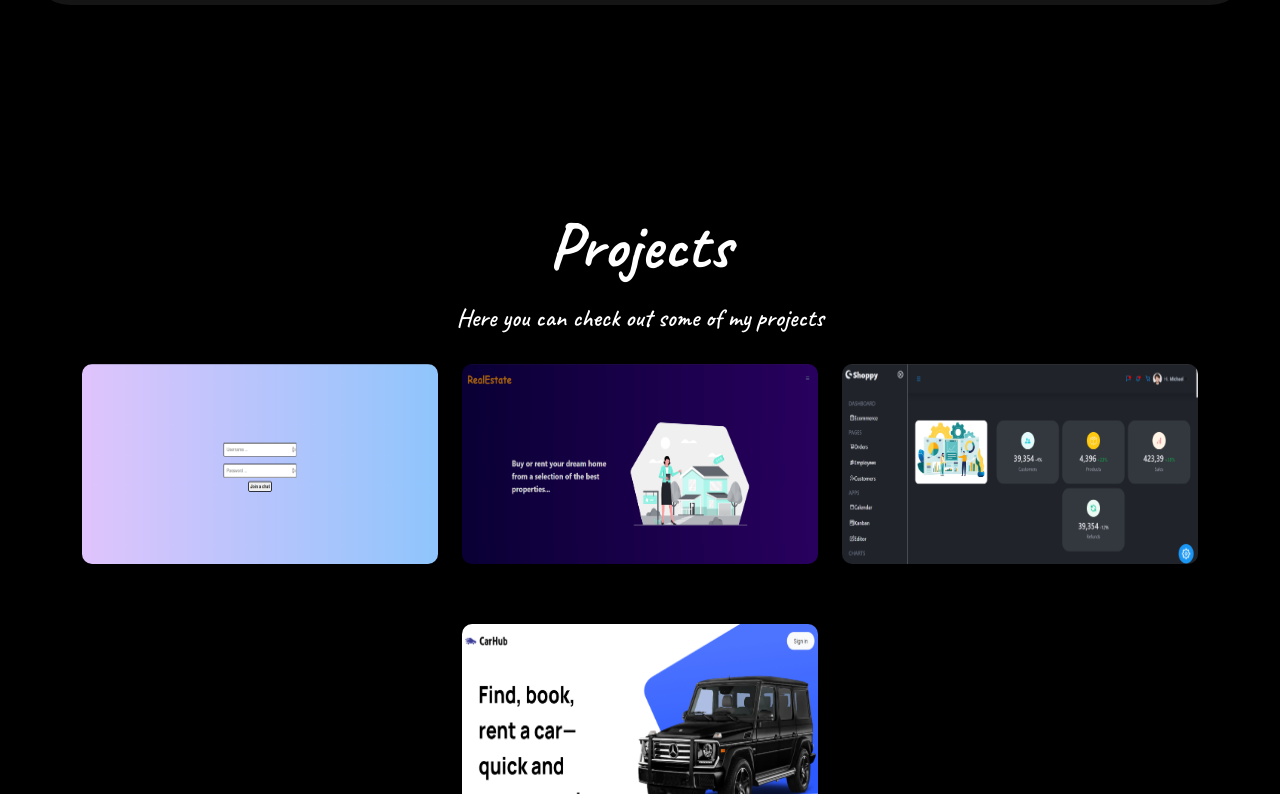
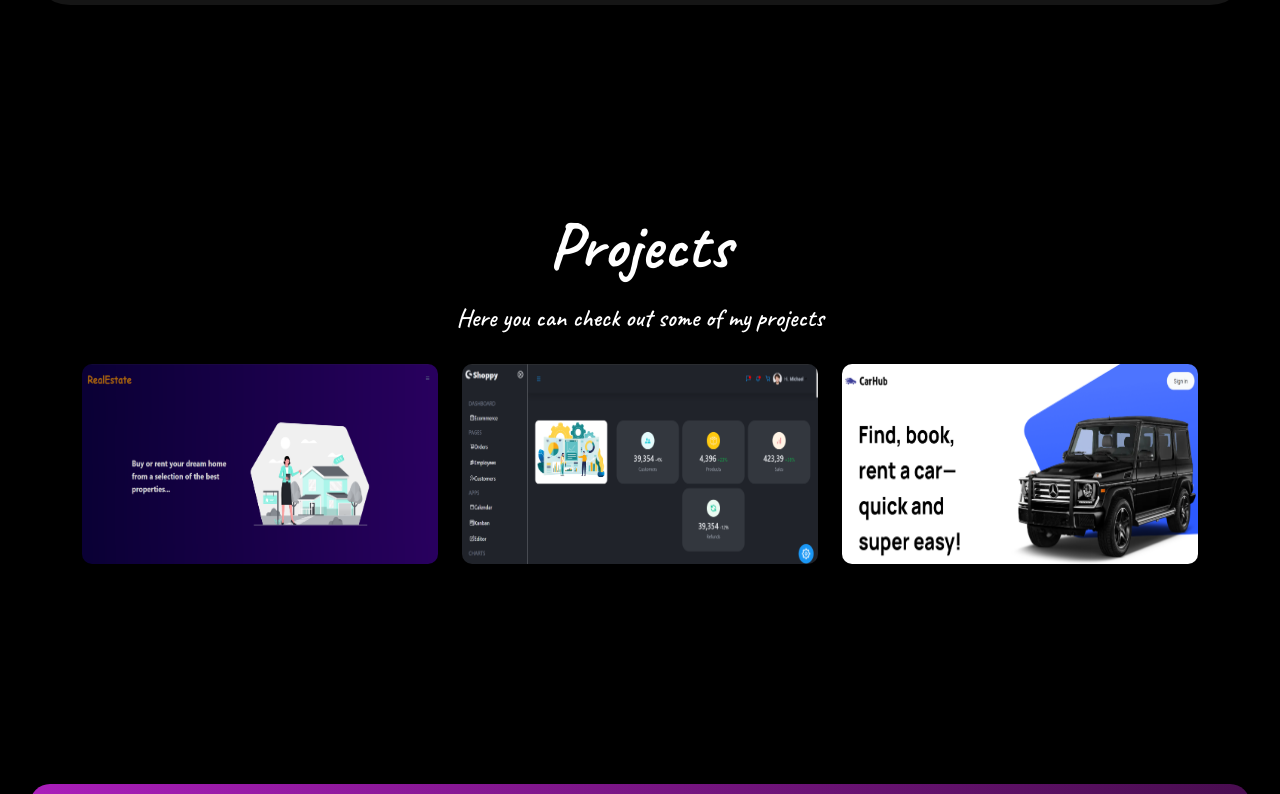
Before and after one commit to NimaiKraus/personal-portfolio, a React (Create React App) app: page / in a window 1280 px wide. Shown: the part 1472-2266 px from the top of the page. Built offline with nearby package versions, Linux system fonts and the light colour scheme.

Commit message:
aggiornato dependencies package json

```diff
--- a/package.json
+++ b/package.json
@@ -10,9 +10,11 @@
     "axios": "^1.2.1",
     "body-parser": "^1.20.1",
     "bootstrap": "^5.2.3",
+    "concurrently": "^8.2.0",
     "cors": "^2.8.5",
     "express": "^4.18.2",
     "nodemailer": "^6.8.0",
+    "nodemon": "^3.0.1",
     "react": "^18.2.0",
     "react-dom": "^18.2.0",
     "react-icons": "^4.7.1",
--- a/src/components/Projects.js
+++ b/src/components/Projects.js
@@ -3,18 +3,10 @@ import TrackVisibility from "react-on-screen";
 import "animate.css";
 
 import dashboardScreen from "../assets/img/dashboardScreen.png";
-import livechatScreen from "../assets/img/livechatScreen.png";
 import realEstateScreen from "../assets/img/realEstateScreen.png";
 import autoSaloon from "../assets/img/auto-saloon.png";
 
 const projects = [
-  {
-    title: "live chat application",
-    description:
-      "A project realized with react, tailwind and chat engine components.",
-    img: livechatScreen,
-    url: "https://nimai-react-chat-app.netlify.app/",
-  },
   {
     title: "real estate application",
     description:
```
Also changed, not shown: 1 other file (tests, documents, lock files or other folders).
